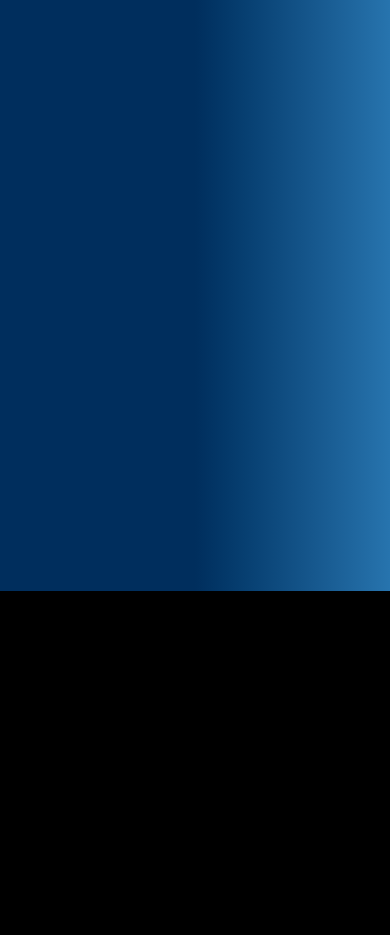
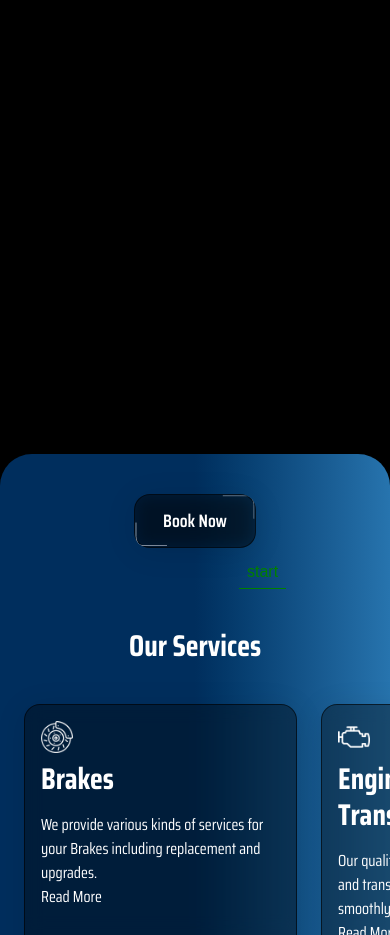
Before and after one commit to J00shs/atp2, a React (Vite) app: page / in a window 390 px wide. Shown: the part 1065-2000 px from the top of the page. Before the commit the page ends 1656 px from the top, so only its background shows below. Built offline with nearby package versions, Linux system fonts and the light colour scheme.

Commit message:
page animations and logic

```diff
--- a/src/App.jsx
+++ b/src/App.jsx
@@ -10,8 +10,8 @@ import Services from './components/Services';
 import ServicePage from './components/Pages/ServicePage';
 gsap.registerPlugin(ScrollTrigger, SplitText, ScrollSmoother, DrawSVGPlugin);
 import { Routes, Route } from "react-router";
+import Background_Animation from './components/Background_Animation';
 
-// TODO - Make loading animation appear for the initial visit
 
 function App() {
   const [isLoading, setIsLoading] = useState(true); //Change to true for animation
@@ -30,8 +30,10 @@ function App() {
             element={
               <>
                 <Home />
+
                 <Book_Now />
-                <Services />
+                < Services />
+                <Background_Animation/>
               </>
             }
           />
--- /dev/null
+++ b/src/components/Background_Animation.jsx
@@ -0,0 +1,9 @@
+import React from 'react'
+
+const Background_Animation = () => {
+  return (
+    <div>Background_Animation</div>
+  )
+}
+
+export default Background_Animation
--- a/src/components/Book_Now.jsx
+++ b/src/components/Book_Now.jsx
@@ -22,20 +22,21 @@ useGSAP(() => {
         trigger: "#book_sec",
         start: "top 90%",
         end: "+=300",
-      scrub: true
+        scrub: true,
+        refreshPriority: 0
       }
     })
 
-   gsap.fromTo(borderRef.current,{
-    attr: {"stroke-dashoffset":0 }
-   },{
-    attr:  {"stroke-dashoffset":-100 },
-    duration:5,
-    ease:"none",
-    repeat:-1
+    gsap.fromTo(borderRef.current, {
+      attr: { "stroke-dashoffset": 0 }
+    }, {
+      attr: { "stroke-dashoffset": -100 },
+      duration: 5,
+      ease: "none",
+      repeat: -1
     });
 
-
+    ScrollTrigger.refresh()
     console.log(button.getBoundingClientRect())
 
 
@@ -47,9 +48,9 @@ useGSAP(() => {
 
     <section id="appointment" className="bg-linear-to-r from-[#002E5D] via-[#002E5D] to-[#2774ae]  rounded-t-4xl w-full overflow-x-clip">
 
-  <div className="flex justify-center pt-10 px-8 mt-32 sm:mt-40  md:mt-48  lg:mt-60 pb-10">
+      <div className="flex justify-center pt-10 px-8 pb-10">
         <div id="book_sec" className="relative w-fit">
-      <button ref={buttonRef} id="book_btn" className="relative z-10 overflow-hidden whitespace-nowrap rounded-xl bg-white/10 backdrop-blur-[8px]
+          <button ref={buttonRef} id="book_btn" className="relative z-10 overflow-hidden whitespace-nowrap rounded-xl backdrop-blur-[8px]
       px-7 py-3 sm:px-10 md:px-12 md:py-4 lg:px-15
       text-lg
       sm:text-xl md:text-5xl lg:text-3xl
@@ -102,6 +103,7 @@ useGSAP(() => {
           </button>
         </div>
       </div>
+
     </section>
 
   )
--- a/src/components/Home.jsx
+++ b/src/components/Home.jsx
@@ -5,8 +5,9 @@ import { useGSAP } from '@gsap/react';
 import { ScrollTrigger } from 'gsap/ScrollTrigger';
 import { SplitText } from "gsap/SplitText";
 
-// gsap.registerPlugin(ScrollTrigger, useGSAP);
 
+
+// TODO - Fix homepage fade-in animation, animate attn-three and four
 const Home = () => {
   const videoRef = useRef(null);
 
@@ -24,18 +25,18 @@ const Home = () => {
       x: -80,
       stagger:0.02
     })
-
-    gsap.from("#hero-home",{
-            ease:"power1.in",
-            duration: 1,
-            opacity: 0
-        })
+    // Source of fade-in issue
+    // gsap.from("#hero-home",{
+    //         ease:"power1.in",
+    //         duration: 1,
+    //         opacity: 0
+    //     });
 
     let tl = gsap.timeline({
       scrollTrigger: {
-        trigger: video,
+        trigger: "#hero-home",
         start: "top top",
-        end: "+=1200",
+        end: "bottom 20%",
         scrub: 0.5,
         pin: true,
         markers:false //allows you to debug
@@ -91,6 +92,8 @@ const Home = () => {
       video.addEventListener("loadedmetadata", setupAnimation, { once: true });
     }
 
+    ScrollTrigger.refresh();
+
     return () => {
       video.removeEventListener("loadedmetadata", setupAnimation);
     };
@@ -99,7 +102,7 @@ const Home = () => {
   return (
     <>
       <section id="hero-home" className="relative h-[100svh]">
-        <div className="absolute flex inset-0 items-center justify-center">
+        <div id="home-div" className="absolute flex inset-0 items-center justify-center" >
           <video
             ref={videoRef}
             muted
--- a/src/components/Navbar.jsx
+++ b/src/components/Navbar.jsx
@@ -70,7 +70,7 @@ const Navbar = () => {
 
     });
   return (
-    <nav ref={navRef}>
+    <nav id="navigation-bar" ref={navRef}>
         <div className="flex flex-col items-center">
              <img src="/images/atplogo.svg" alt="logo" id="logo" />
         <ul id="nav-links">
--- a/src/components/Services.jsx
+++ b/src/components/Services.jsx
@@ -2,117 +2,78 @@ import React, { useRef } from 'react'
 
 import gsap from 'gsap';
 import { useGSAP } from '@gsap/react';
-import {services} from '/constants/index.js'
+import { services } from '/constants/index.js'
 import { Link } from "react-router";
 
 const Services = () => {
     const trackRef = useRef(null)
     const carRef = useRef(null)
-    //TODO - vertical scrolling
 
-    useGSAP(() =>{
-        const scroller = document.querySelector("#services");
-        let previousScroll = scroller.scrollLeft;
+    useGSAP(() => {
+        const cards = document.querySelector("#service_overview")
+        const section = document.querySelector("#card_wrapper")
 
-        let tl = gsap.timeline({
-            scrollTrigger:{
-                trigger:"#services",
-                markers:false,
-                start:"top 80%",
-                toggleActions: "play none none reverse",
+
+
+        const getDistance = () => Math.max(0, cards.clientWidth - section.clientWidth);
+
+        // while(prevScrollpos){
+        // console.log(prevScrollpos)}
+
+        const tl = gsap.timeline();
+
+
+        gsap.to(cards, {
+            x: () => -getDistance(),
+            ease: "none",
+            scrollTrigger: {
+                trigger: section,
+                markers: true,
+                //element, viewport
+                start: "top top",
+                pin: true,
+                end: () => `+=${getDistance()}`,
+                // end: "max",
+                scrub: 1.5,
+                invalidateOnRefresh: true,
+                onEnter: () => gsap.to("#navigation-bar", {
+                    opacity:0
+                }),
+                onLeaveBack: () => gsap.to("#navigation-bar", {
+                    opacity:1
+                }),
+
+
             }
+
+
         })
 
-        tl.from([".service-card",carRef.current],{
-            opacity:0,
-            stagger:0.2
-        })
-        const handleScroll = () => {
-            const currentScroll = scroller.scrollLeft;
-            const direction = currentScroll - previousScroll;
 
-            const maxScroll = scroller.scrollWidth - scroller.clientWidth //scrollwidth = total width of content, //clientwidth = visible width of the container
-            const progress = maxScroll > 0 ? currentScroll / maxScroll : 0; //calculate % that user has scrolled
-            const travelWidth = trackRef.current.clientWidth - carRef.current.clientWidth //Determine how far the car can travel
-            const carPosition = progress * travelWidth //Determines how far the car can move
-
-            gsap.set(carRef.current,{
-                x:carPosition
-            })
-
-        //     if (direction !== 0) {
-        //      gsap.to(".service-card", {
-        //         rotation: direction > 0 ? -2 : 2,
-        //         duration: 0.15,
-        //         ease: "power2.out",
-        //         overwrite: "auto"
-        //     });
-        // }
-            previousScroll = currentScroll;
-        };
-        // const handleScrollEnd = () => {
-        //     gsap.to(".service-card", {
-        //         rotation: 0,
-        //         duration: 0.3,
-        //         ease: "elastic.out(1, 0.5)",
-        //         overwrite: "auto"
-        //     });
-        // };
-        scroller.addEventListener("scroll", handleScroll, { passive: true });
     });
 
 
-  return (
-
-<section id="services-main" className="bg-linear-to-r from-[#002E5D] via-[#002E5D] to-[#2774ae] py-20">
-
-  <div
-    id="services"
-    className="
-
-      flex flex-nowrap gap-6
-      overflow-x-auto overflow-y-hidden
-      snap-x snap-mandatory
-      py-4
-      px-6 md:px-12
-      pb-6
-
-    ">
-        {services.map((service, index) =>(
-            <div key={service.id} id={service.id}
-            className="service-card shrink-0 w-[85vw] sm:w-[400px] lg:w-[450px] xl:w-[500px] snap-center rounded-xl bg-white/10 p-8 text-white">
-            <div className='service-content relative'>
-                <img src={service.image_source} alt={service.alt_text} className='w-8 pb-2'/>
-                <h2 className="mb-4 text-3xl font-bold">{service.title}</h2>
-                <p>{service.content}</p>
-                {/* <a href="#">Read More</a> */}
-                <Link to={`/services/${service.id}`}>Read More</Link>
-
+    return (
+        <section id="card_wrapper" className='overflow-hidden'>
+            <div className='flex justify-center'>
+                <h1 className='text-3xl sm:text-4xl md:text-5xl lg:text-6xl font-bold p-10'>Our Services</h1>
             </div>
+            <div id="service_overview" className='flex w-max pb-10 gap-6 px-6 md:px-12 rounded-lg'>
+                {services.map((service, index) => (
+                    <div key={service.id} className='service-cards'>
+                        <div id="service_content" className='relative'>
+                            <img src={service.image_source} alt={service.alt_text} className='w-8 pb-2' />
+                            <h2 className="mb-4 text-3xl font-bold">{service.title}</h2>
+                            <p>{service.content}</p>
+                            <Link to={`/services/${service.id}`}>Read More</Link>
+                        </div>
+                    </div>
+                ))}
             </div>
 
+        </section>
 
-
-        ))}
-
-
-
-  </div >
-  <div ref={trackRef} className="relative w-full h-16 sm:h-24 md:h-32">
-  <img
-
-    ref={carRef}
-    src="/images/m3gtr.png"
-    alt=""
-    className="
-      absolute left-0 bottom-0
-      w-30 sm:w-38 md:w-43 lg:w-58
-      h-auto
-    "
-  />
-</div>
-</section>
-  )
+    )
 }
 
 export default Services
--- a/src/index.css
+++ b/src/index.css
@@ -6,10 +6,10 @@
     --font-sans: "Saira Condensed", sans-serif;
 }
 
-html{
+html {
     background-color: black;
     color: white;
-    scroll-behavior:smooth;
+    scroll-behavior: smooth;
 }
 
 
@@ -64,39 +64,39 @@ body {
     @apply flex items-center justify-center min-h-screen;
 }
 
-nav{
+nav {
     @apply fixed z-50 w-full bg-transparent text-white backdrop-blur-sm;
 }
 
 #nav-links {
-    @apply flex justify-center items-center flex-wrap gap-3
-           text-lg md:text-xl lg:text-2xl
-           whitespace-nowrap ;
+    @apply flex justify-center items-center flex-wrap gap-3 text-lg md:text-xl lg:text-2xl whitespace-nowrap;
 }
 
-#navbar-sublinks{
+#navbar-sublinks {
     @apply absolute px-2 pt-2 top-full whitespace-nowrap left-0 bg-black rounded-md hidden group-hover:block;
 }
 
 #navbar-sublinks.open {
     display: block;
 }
+
 /* #navbar-sublinks:before{
     @apply absolute -top-2 left-0 h-2 w-full
 } */
 
 
-#navbar-sublinks li::after{
-    content:"";
-    display:block;
-    width:100%;
-    height:2px;
-    background-color:white;
+#navbar-sublinks li::after {
+    content: "";
+    display: block;
+    width: 100%;
+    height: 2px;
+    background-color: white;
     transform: scaleX(0);
     transform-origin: right;
     transition: transform 0.3s;
 }
-#navbar-sublinks li:hover::after{
+
+#navbar-sublinks li:hover::after {
     transform: scaleX(1);
     transform-origin: left;
 }
@@ -118,28 +118,61 @@ nav{
 }
 
 
-#services {
-  scrollbar-width: none; /* Firefox */
+#card_wrapper {
+    scrollbar-width: none;
+    /* Firefox */
 }
 
-#services::-webkit-scrollbar {
-  display: none; /* Chrome, Safari, Edge */
+#card_wrapper::-webkit-scrollbar {
+    display: none;
+    /* Chrome, Safari, Edge */
 }
 
-#page_content{
-     background: linear-gradient(180deg in oklch, oklch(20.08% 0.1047 265.78) 0.0%, oklch(39.37% 0.0813 234.08) 25.0%, oklch(56.70% 0.0977 208.73) 50.0%, oklch(70.87% 0.1207 203.44) 75.0%, oklch(80.71% 0.1378 206.60) 100.0%);
+#book_sec {
+    /* From https://css.glass */
+    background: rgba(0, 0, 0, 0.37);
+    border-radius: 16px;
+    box-shadow: 0 4px 30px rgba(0, 0, 0, 0.1);
+    backdrop-filter: blur(9px);
+    -webkit-backdrop-filter: blur(9px);
+    border: 1px solid rgba(0, 0, 0, 0.6);
 }
-.slide{
+
+
+
+/* Outside div for service cards on homepage  */
+#card_wrapper {
+    @apply bg-linear-to-r from-[#002E5D] via-[#002E5D] to-[#2774ae];
+}
+
+/* Cards on Home Page */
+.service-cards {
+    /* From https://css.glass */
+    background: rgba(0, 0, 0, 0.37);
+    border-radius: 16px;
+    box-shadow: 0 4px 30px rgba(0, 0, 0, 0.1);
+    backdrop-filter: blur(9px);
+    -webkit-backdrop-filter: blur(9px);
+    border: 1px solid rgba(0, 0, 0, 0.6);
+    @apply shrink-0 w-[70vw] p-4 sm:w-[340px] sm:p-6 lg:w-[420px] lg:p-8 xl:w-[500px];
+
+}
+
+#page_content {
+    @apply bg-linear-to-r from-[#002E5D] via-[#002E5D] to-[#2774ae];
+}
+
+.slide {
     @apply w-full shrink-0 flex items-center justify-center px-5
 }
+
 .service_cards{
     @apply bg-black rounded-2xl  p-6 md:p-10 w-full max-w-7xl;
 }
-
-.service_cards_h1{
-    @apply text-3xl md:text-5xl lg:text-6xl font-bold
+.service_cards_h1 {
+    @apply text-3xl md:text-5xl lg:text-xl font-bold
 }
 
-.service_cards_text{
+.service_cards_text {
     @apply md:text-lg lg:text-2xl max-w-4xl mt-6;
 }
```
Also changed, not shown: 1 other file (tests, documents, lock files or other folders). Lines whose indentation alone changed are shown as unchanged.
